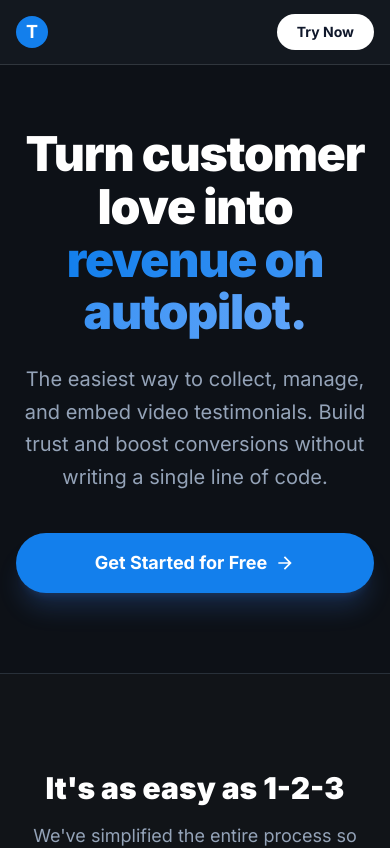
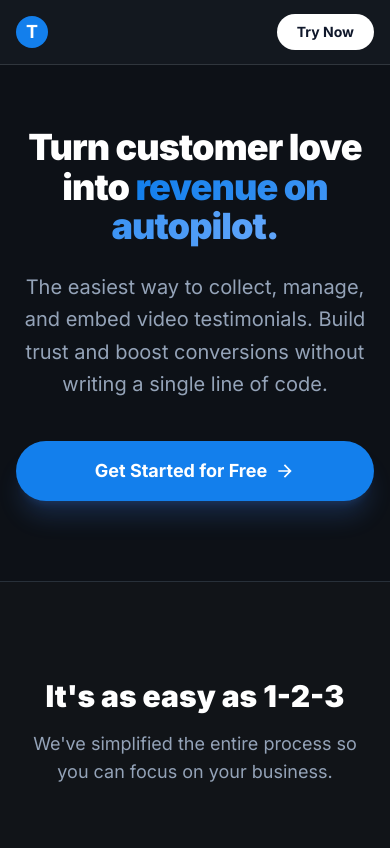
Before and after one commit to NabilPervez/testimonial-gathering, a Vue app: page / in a window 390 px wide. Shown: the top 848 px of the page. Built offline with nearby package versions, Linux system fonts and the light colour scheme.

Commit message:
Phase 14: Mobile Responsiveness Audit & Style Adjustments

```diff
--- a/src/pages/displayboard.vue
+++ b/src/pages/displayboard.vue
@@ -58,9 +58,9 @@ const formattedTestimonials = computed(() => {
           </section>
 
           <!-- Grid Section -->
-          <section class="py-20 bg-white dark:bg-[#161b22] border-t border-slate-200 dark:border-[#30363d]">
+          <section class="py-12 md:py-20 bg-white dark:bg-[#161b22] border-t border-slate-200 dark:border-[#30363d]">
               <div class="max-w-7xl mx-auto px-4 sm:px-6 lg:px-8">
-                  <h2 class="text-3xl font-bold text-slate-900 dark:text-white mb-12 text-center">Community Feedback</h2>
+                  <h2 class="text-2xl md:text-3xl font-bold text-slate-900 dark:text-white mb-8 md:mb-12 text-center">Community Feedback</h2>
 
                   <div class="columns-1 md:columns-2 lg:columns-3 gap-6 space-y-6">
                       <!-- Promo Card -->
--- a/src/pages/index.vue
+++ b/src/pages/index.vue
@@ -65,7 +65,7 @@ const features = [
 
 
 
-        <h1 class="text-5xl md:text-7xl font-black tracking-tight leading-[1.1] mb-6 max-w-4xl mx-auto animate-fade-in-up" style="animation-delay: 0.1s;">
+        <h1 class="text-4xl md:text-7xl font-black tracking-tight leading-[1.1] mb-6 max-w-4xl mx-auto animate-fade-in-up" style="animation-delay: 0.1s;">
             Turn customer love into <br class="hidden md:block" />
             <span class="text-transparent bg-clip-text bg-gradient-to-r from-primary to-blue-400">revenue on autopilot.</span>
         </h1>
```
